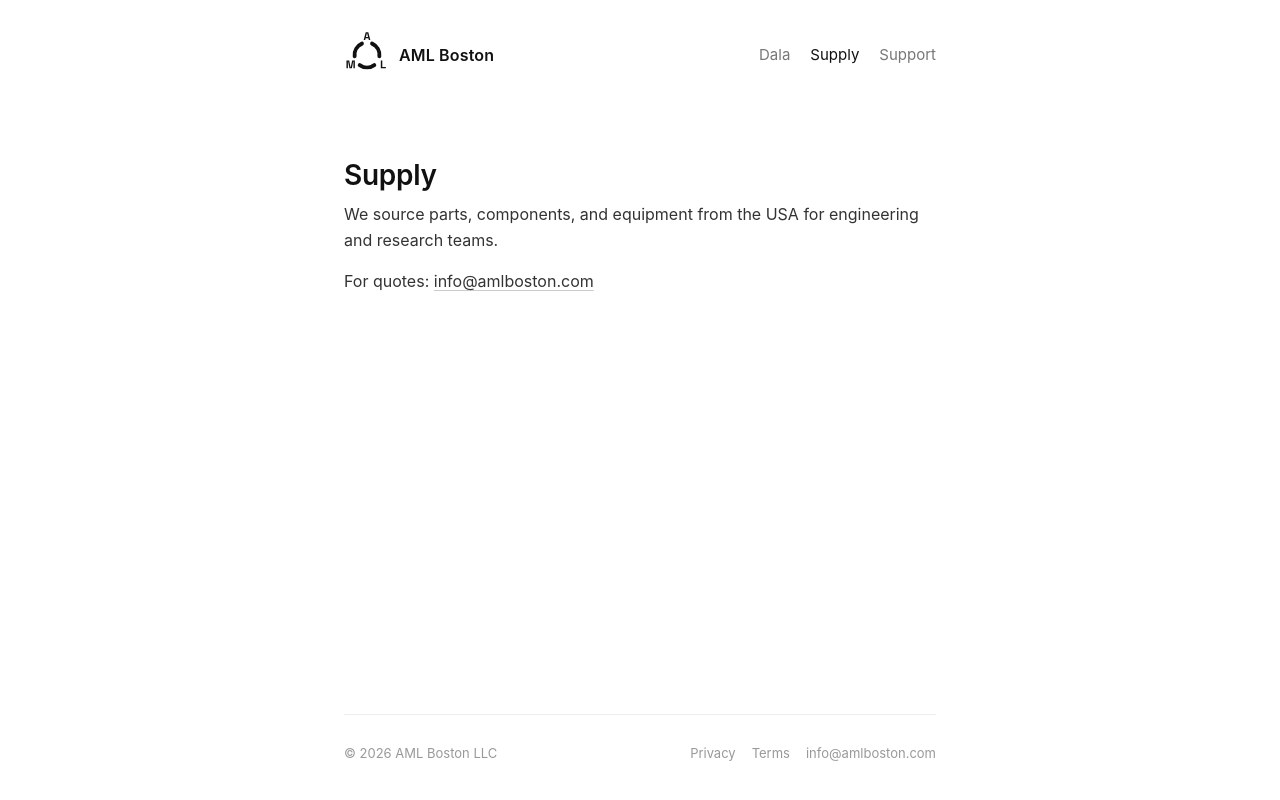
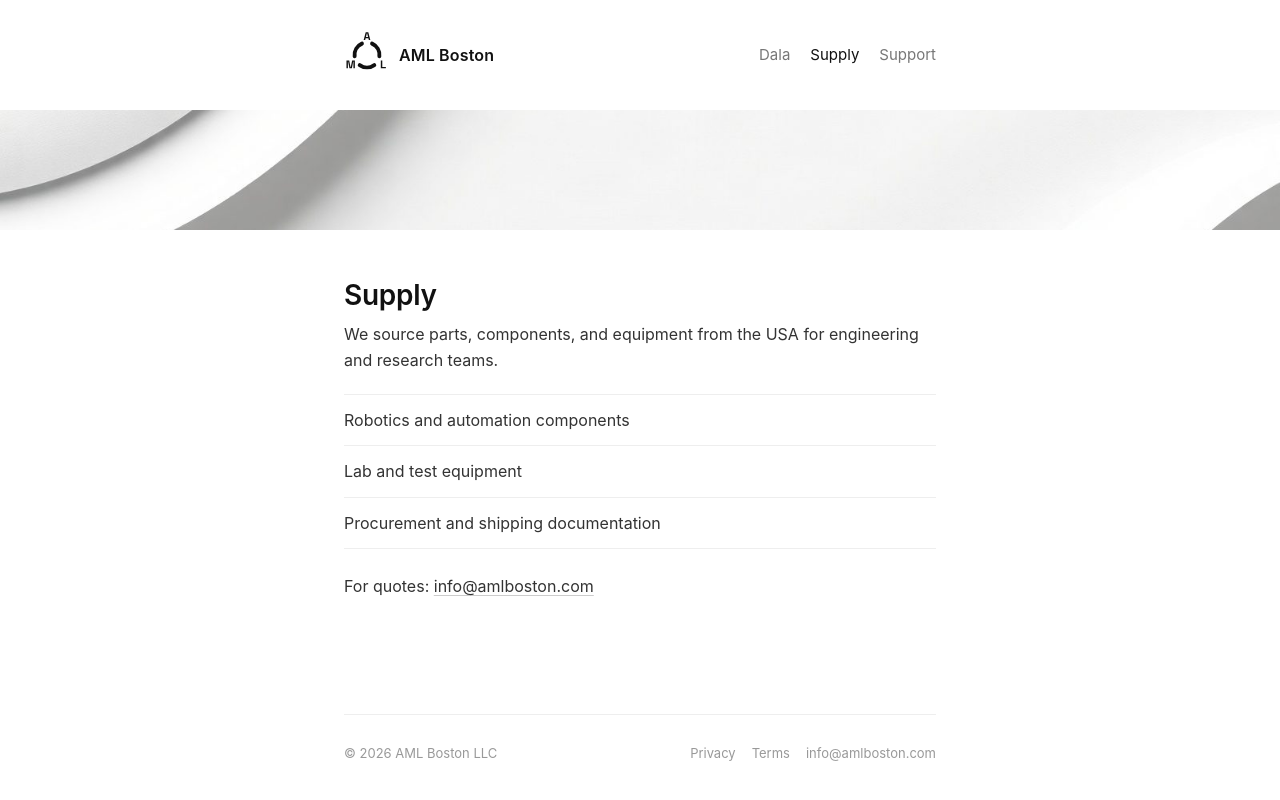
Before and after one commit to ktelegenov/amlboston, a plain HTML site: page supply.html in a window 1280 px wide. Drawn offline with Linux system fonts and the light colour scheme.

Commit message:
Inner pages: banner strip; Supply: short capability list
Co-Authored-By: Claude Opus 5.5 <noreply@anthropic.com>
Claude-Session: https://claude.ai/code/session_01L2pqPdk8yryRb9cKiWpkmQ

```diff
--- a/style.css
+++ b/style.css
@@ -10,14 +10,17 @@ header .name{font-weight:600;text-decoration:none;letter-spacing:.01em;display:f
 nav{display:flex;gap:20px;font-size:15px}
 nav a{text-decoration:none;color:#777}
 nav a:hover,nav a[aria-current]{color:#111}
-main{flex:1;padding:48px 0 64px}
+main{flex:1;padding:0 0 64px}
+.strip{width:100vw;margin-left:calc(50% - 50vw);height:120px;margin-bottom:48px;background:#f2f2f2 url(img/banner.jpg) center 40%/cover no-repeat}
 h1{font-size:28px;font-weight:600;line-height:1.25;margin:0 0 8px;letter-spacing:-.01em}
 h2{font-size:17px;font-weight:600;margin:36px 0 6px}
 p{margin:0 0 14px;color:#333}
 .muted{color:#777}
 .small{font-size:14px}
 body{overflow-x:hidden}
-main.home{padding:0;display:flex;flex-direction:column}
+.list{list-style:none;padding:0;margin:20px 0 24px;border-top:1px solid #eee}
+.list li{padding:12px 0;border-bottom:1px solid #eee;color:#333}
+.home{padding:0;display:flex;flex-direction:column}
 .hero{position:relative;flex:1;width:100vw;margin-left:calc(50% - 50vw);min-height:68vh;display:flex;align-items:center;background:#f2f2f2 url(img/banner.jpg) center/cover no-repeat}
 .hero::before{content:"";position:absolute;inset:0;background:linear-gradient(90deg,rgba(255,255,255,.6) 0%,rgba(255,255,255,.3) 45%,rgba(255,255,255,0) 75%)}
 .hero-in{position:relative;width:100%;max-width:640px;margin:0 auto;padding:0 24px}
--- a/supply.html
+++ b/supply.html
@@ -15,8 +15,14 @@
 <nav><a href="dala.html">Dala</a><a href="supply.html" aria-current="page">Supply</a><a href="support.html">Support</a></nav>
 </header>
 <main>
+<div class="strip" aria-hidden="true"></div>
 <h1>Supply</h1>
 <p>We source parts, components, and equipment from the USA for engineering and research teams.</p>
+<ul class="list">
+<li>Robotics and automation components</li>
+<li>Lab and test equipment</li>
+<li>Procurement and shipping documentation</li>
+</ul>
 <p>For quotes: <a href="mailto:info@amlboston.com">info@amlboston.com</a></p>
 </main>
 <footer>
```
Also changed, not shown: 404.html (+1 -0 lines), dala.html (+1 -0 lines), privacy.html (+1 -0 lines), support.html (+1 -0 lines), terms.html (+1 -0 lines).
